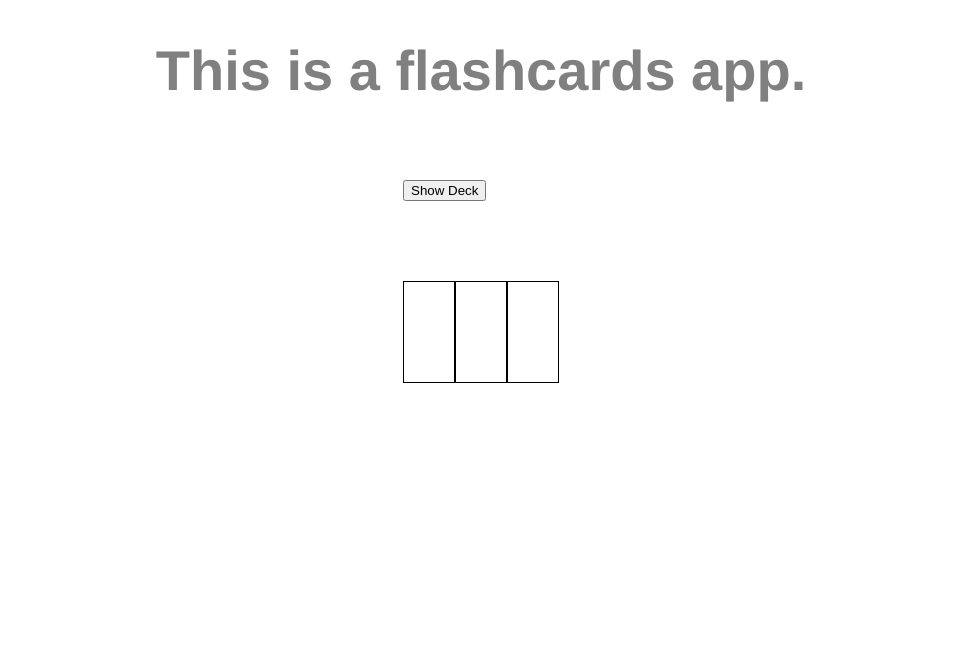
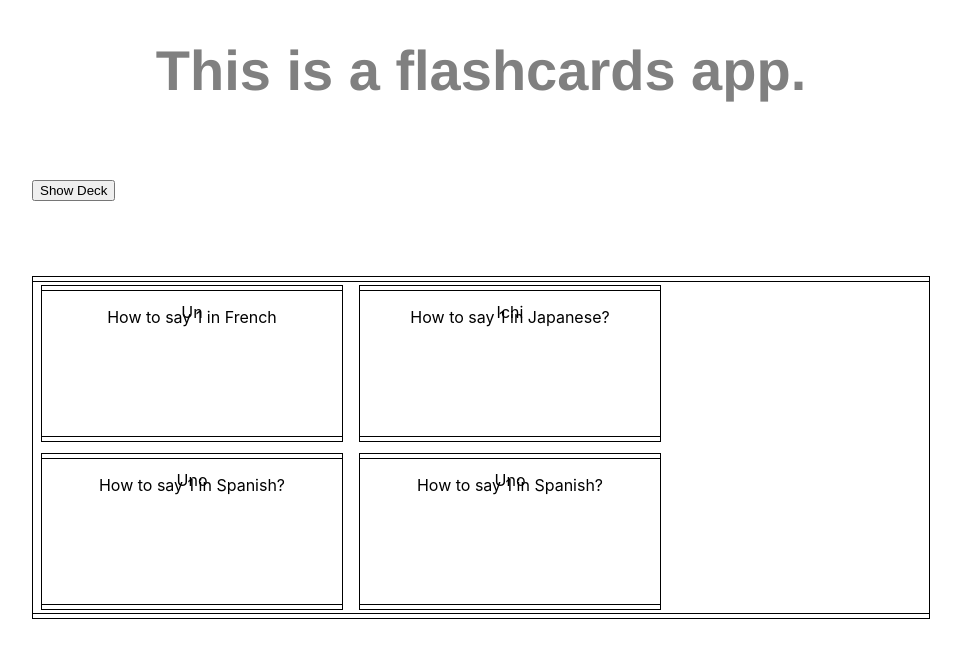
Before and after one commit to vokamura/flashcard-festival, a React (Create React App) app: page / in a window 1280 px wide. Both pictures are taken after a click on the button "Show Deck". Shown: the top 658 px of the page, without its empty margins (159-1120 px from the left). Built offline with nearby package versions, Linux system fonts and the light colour scheme.

Commit message:
Add card front and back

```diff
--- a/src/App.scss
+++ b/src/App.scss
@@ -25,18 +25,28 @@ h1 {
     justify-content: center;
 }
 
+.board {
+    position: relative;
+}
+
 .cardContainer {
     display: flex;
-    border: $card-border;
     width: 70vw;
-    justify-content: center;
+    flex-wrap: wrap;
+    border: 1px black solid;
 }
 
 .card {
     border: $card-border;
-    height: 100px;
-    width: 50px;
-    display: inline-block;
+    height: 150px;
+    width: 300px;
+    margin: 1vh;
+    text-align: center;
+}
+
+.cardBack {
+    position:absolute;
+    top: 12vh;
 }
 
 button {
--- a/src/CardBuild.js
+++ /dev/null
@@ -1,29 +0,0 @@
-import React from 'react';
-
-const CardBuild = (props) => {
-
-    const addCards = [];
-
-    for (let i=0; i < props.cardCount; i++) {
-        // console.log(i);
-        addCards.push(i);
-        // console.log(addCards);
-    }
-
-    const listCards = addCards.map((cardNum, index) =>
-        <div
-            className="card"
-            id={index}
-            key={index}
-        >
-    </div>
-    );
-
-    return(
-        <div className="cardContainer" className={props.isClicked ? "showElement" : "hideElement"}>
-            {listCards}
-        </div>
-    );
-}
-
-export default CardBuild;
--- /dev/null
+++ b/src/CardBuildBack.js
@@ -0,0 +1,34 @@
+import React from 'react';
+
+const CardBuildBack = (props) => {
+
+    let addBackCards = [];
+
+    addBackCards = props.cardData.map((e) => {
+        //console.log(e);
+        return Object.assign(e);
+    });
+
+    //console.log(addCards);
+
+    const listCards = addBackCards.map((e, index) =>
+        <div
+            className="card"
+            key={index}
+            id={index}
+        >
+            <p>{e.back}</p>
+        </div>
+    );
+
+    const showClass = props.isClicked ? "showElement" : "hideElement";
+
+
+    return(
+        <div className={`${showClass} cardContainer cardBack`}>
+            {listCards}
+        </div>
+    );
+}
+
+export default CardBuildBack;
--- /dev/null
+++ b/src/CardBuildFront.js
@@ -0,0 +1,33 @@
+import React from 'react';
+
+const CardBuildFront = (props) => {
+
+    let addFrontCards = [];
+
+    addFrontCards = props.cardData.map((e) => {
+        //console.log(e);
+        return Object.assign(e);
+    });
+
+    //console.log(addCards);
+
+    const listCards = addFrontCards.map((e, index) =>
+        <div
+            className="card"
+            key={index}
+            id={index}
+        >
+            <p>{e.front}</p>
+        </div>
+    );
+
+    const showClass = props.isClicked ? "showElement" : "hideElement";
+
+    return(
+        <div className={`${showClass} cardContainer`}>
+            {listCards}
+        </div>
+    );
+}
+
+export default CardBuildFront;
--- a/src/CardLayout.js
+++ b/src/CardLayout.js
@@ -1,12 +1,12 @@
 import React, { Component } from 'react';
-import CardBuild from './CardBuild.js';
+import CardBuildFront from './CardBuildFront.js';
+import CardBuildBack from './CardBuildBack.js';
 import data from './data.json';
 
 class CardLayout extends Component {
   constructor(props){
       super(props);
       this.state = {
-          cardCount: 0,
           isClicked: false,
           cardData: []
       }
@@ -14,20 +14,18 @@ class CardLayout extends Component {
   }
 
   showCards(e){
-    // console.log(e);
-    // console.log(data);
-    // console.log(Object.keys(data).length);
+    //console.log(Object.keys(data).length);
     this.setState({ isClicked: true });
-    this.setState({ cardCount: Object.keys(data).length });
     this.setState({ cardData: data });
   }
 
     render(){
-        let { cardCount, isClicked,cardData } = this.state;
+        let { isClicked,cardData } = this.state;
         return(
-            <div>
+            <div className="board">
                 <button onClick={this.showCards}>Show Deck</button>
-                <CardBuild cardCount={cardCount} cardData={cardData} isClicked={isClicked}/>
+                <CardBuildFront cardData={cardData} isClicked={isClicked}/>
+                <CardBuildBack cardData={cardData} isClicked={isClicked}/>
             </div>
         );
     }
--- a/src/data.json
+++ b/src/data.json
@@ -1,16 +1,17 @@
 [
     {
-        "flashNum": 1,
         "front": "How to say 1 in French",
         "back": "Un"
     },
     {
-        "flashNum": 2,
         "front": "How to say 1 in Japanese?",
         "back": "Ichi"
     },
     {
-        "flashNum": 3,
+        "front": "How to say 1 in Spanish?",
+        "back": "Uno"
+    },
+    {
         "front": "How to say 1 in Spanish?",
         "back": "Uno"
     }
```
